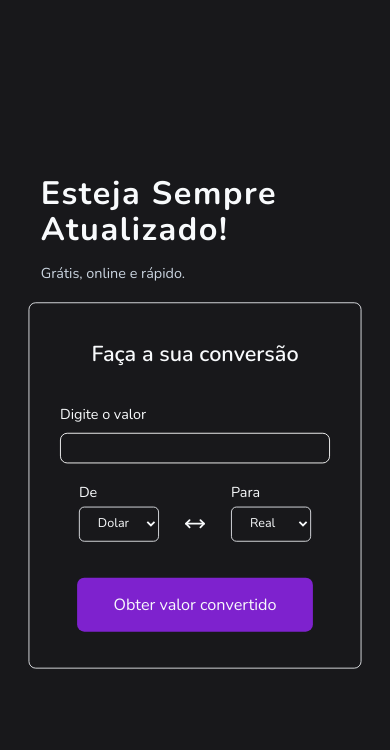
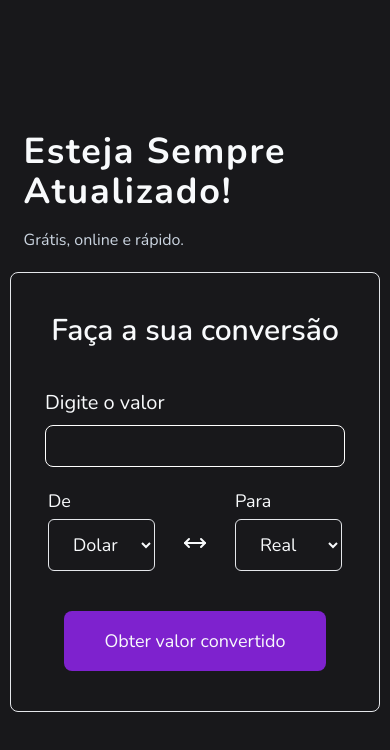
Before and after one commit to victorzld/cambio-facil, a React (Vite) app: page / in a window 390 px wide. Shown: the top 750 px of the page. Built offline with nearby package versions, Linux system fonts and the light colour scheme.

Commit message:
fix mobile responsiveness

```diff
--- a/src/App.tsx
+++ b/src/App.tsx
@@ -32,7 +32,7 @@ export function App() {
   return (
     <main className='max-w-[1216px] mx-auto'>
       <div className="text-slate-50 h-screen grid grid-cols-2 max-md:grid-cols-1">
-        <div className="flex flex-col items-center justify-center max-sm:scale-90">
+        <div className="flex flex-col items-center justify-center ">
 
           <div className='flex flex-col items-start -ml-20 gap-4 mb-5'>
             <div>
@@ -43,29 +43,41 @@ export function App() {
           </div>
 
           <div className='flex flex-col gap-5 items-center border w-[370px] rounded-lg py-10'>
-            <h1 className='font-semibold text-2xl'>Faça a sua conversão</h1>
+            <h1 className='font-semibold text-2xl max-sm:text-3xl'>Faça a sua conversão</h1>
 
             <form className='flex flex-col gap-2 w-[300px] mt-5'>
-              <label htmlFor="enterValue">Digite o valor</label>
+              <label
+                htmlFor="enterValue"
+                className='max-sm:text-xl'
+              >
+                Digite o valor
+              </label>
               <input
                 onChange={(e) => setAmount(e.target.value)}
                 value={amount}
                 autoComplete='off'
                 type="text"
                 id='enterValue'
-                className='bg-transparent border border-white rounded-lg outline-none py-1 px-2'
+                className='bg-transparent border border-white rounded-lg outline-none py-1 px-2
+                max-sm:py-2'
               />
             </form>
 
             <form className='flex items-center justify-center gap-7'>
 
               <div className='flex flex-col gap-1'>
-                <label htmlFor="fromCoin" className='text-slate-50'>De</label>
+                <label
+                  htmlFor="fromCoin"
+                  className='text-slate-50 max-sm:text-lg'
+                >
+                  De
+                </label>
                 <select
                   onChange={(e) => setCoinFrom(e.target.value)}
                   value={coinFrom}
                   id='fromCoin'
-                  className='border rounded-md px-4 py-2 bg-zinc-900 text-sm'
+                  className='border rounded-md px-4 py-2 bg-zinc-900 text-sm
+                  max-sm:px-5 max-sm:py-3 max-sm:text-lg'
                 >
                   <option value="USD" selected>Dolar</option>
                   <option value="BRL">Real</option>
@@ -78,12 +90,18 @@ export function App() {
               </div>
 
               <div className='flex flex-col gap-1'>
-                <label htmlFor="toCoin">Para</label>
+                <label
+                  htmlFor="toCoin"
+                  className='max-sm:text-lg'
+                >
+                  Para
+                </label>
                 <select
                   value={coinTo}
                   onChange={(e) => setCointTo(e.target.value)}
                   id='toCoin'
-                  className='border rounded-md px-4 py-2 bg-zinc-900 text-sm'
+                  className='border rounded-md px-4 py-2 bg-zinc-900 text-sm
+                  max-sm:px-5 max-sm:py-3 max-sm:text-lg'
                 >
                   <option value="USD">Dolar</option>
                   <option value="BRL" selected>Real</option>
```
